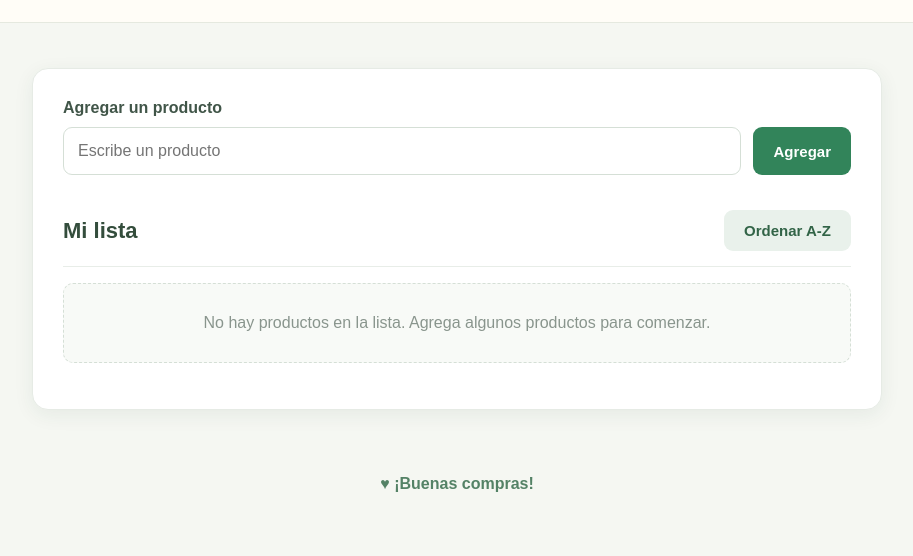
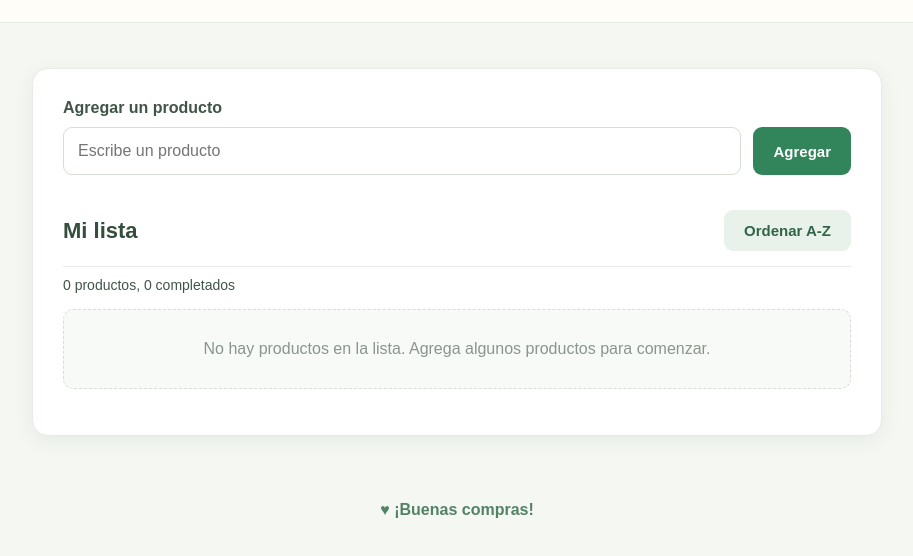
Before and after one commit to pedro-ers/Lista-de-Compra, a plain HTML site: page index.html in a window 1280 px wide. Shown: the part 198-754 px from the top of the page, without its empty margins (183-1096 px from the left). Drawn offline with Linux system fonts and the light colour scheme.

Commit message:
a11y: anunciar cambios con una región aria-live

```diff
--- a/index.html
+++ b/index.html
@@ -48,6 +48,15 @@
                 </button>
             </div>
 
+            <!-- Contador visible y región viva: anuncia los cambios de la lista -->
+            <p
+                id="estado-lista"
+                class="estado-lista"
+                role="status"
+                aria-live="polite"
+                aria-atomic="true"
+            ></p>
+
             <p id="mensaje-vacio">
                 No hay productos en la lista. Agrega algunos productos para comenzar.
             </p>
--- a/script.js
+++ b/script.js
@@ -115,6 +115,30 @@ function actualizarFila(fila, producto) {
     fila.classList.toggle("completado", producto.completado);
 }
 
+// Actualiza el contador de la lista. Como vive en una región aria-live,
+// cada cambio de texto se anuncia a los lectores de pantalla.
+function actualizarEstadoLista() {
+    const estadoLista = document.getElementById("estado-lista");
+
+    const total = productos.length;
+    const completados = productos.filter(function(producto) {
+        return producto.completado;
+    }).length;
+
+    // Concordancia singular/plural para que el anuncio suene natural.
+    const textoProductos = total === 1 ? "1 producto" : total + " productos";
+    const textoCompletados = completados === 1
+        ? "1 completado"
+        : completados + " completados";
+
+    const texto = textoProductos + ", " + textoCompletados;
+
+    // Solo escribimos si el texto cambió: evita repetir el anuncio al ordenar.
+    if (estadoLista.textContent !== texto) {
+        estadoLista.textContent = texto;
+    }
+}
+
 function renderLista() {
     const filasPorId = new Map();
 
@@ -145,6 +169,9 @@ function renderLista() {
 
     const mensajeVacio = document.getElementById("mensaje-vacio");
     mensajeVacio.style.display = productos.length === 0 ? "block" : "none";
+
+    // Mantiene sincronizado el contador visible y su anuncio accesible.
+    actualizarEstadoLista();
 }
 
 formulario.addEventListener("submit", function(evento){
--- a/styles.css
+++ b/styles.css
@@ -155,6 +155,13 @@ button {
     font-size: 22px;
 }
 
+/* Contador de estado: visible para todos y anunciado por lectores de pantalla */
+.estado-lista {
+    margin: 10px 0 0;
+    color: #405548;
+    font-size: 14px;
+}
+
 #mensaje-vacio {
     padding: 30px 15px;
     color: #89958d;
```
